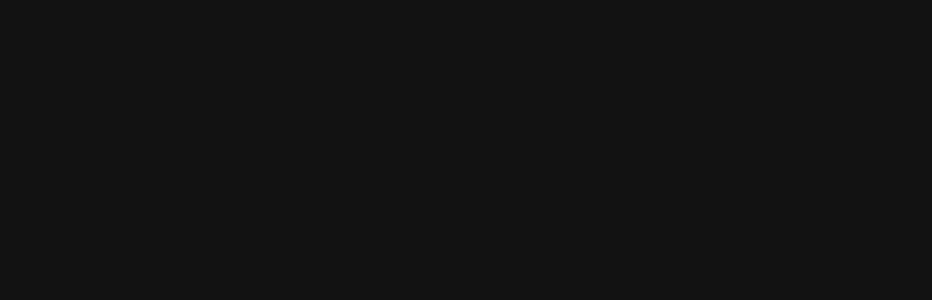
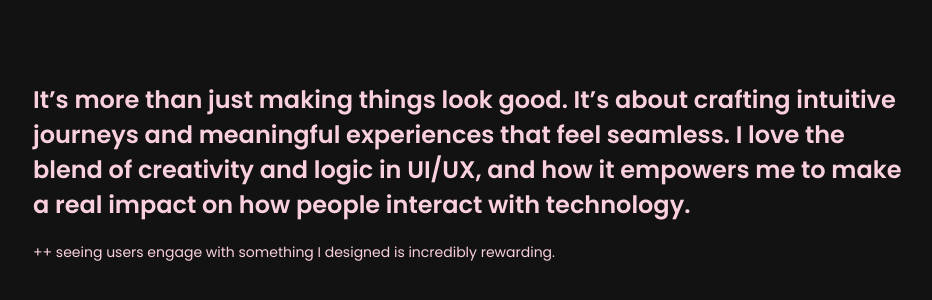
Before and after one commit to marianadine/mariafaye, a React (Create React App) app: page /works in a window 1280 px wide. Shown: the part 98-398 px from the top of the page, without its empty margins (167-1099 px from the left). Built offline with nearby package versions, Linux system fonts and the light colour scheme; a web font is replaced by a local one.

Commit message:
Work: Section 1

```diff
--- a/src/components/Home.jsx
+++ b/src/components/Home.jsx
@@ -16,7 +16,7 @@ import catch4 from '../imgs/catch4.png';
 
 const Home = () => {
   return (
-    <div className='background'>
+    <div>
       <section className='home-section1'>
         <p className='regular-black'>Hi, I’m Nadine</p>
         <div className='home-section1-right'>
--- a/src/components/Works.jsx
+++ b/src/components/Works.jsx
@@ -1,9 +1,15 @@
 import React from 'react'
+
+import '../styles/CommonStyles.css';
+import '../styles/WorkStyles.css';
 
 const Works = () => {
   return (
     <div>
-
+      <section className='work-section1'>
+        <h1 className='semibold'>It’s more than just making things look good. It’s about crafting intuitive journeys and meaningful experiences that feel seamless. I love the blend of creativity and logic in UI/UX, and how it empowers me to make a real impact on how people interact with technology.</h1>
+        <p className='regular'>++ seeing users engage with something I designed is incredibly rewarding.</p>
+      </section>
     </div>
   )
 }
--- /dev/null
+++ b/src/styles/WorkStyles.css
@@ -0,0 +1,5 @@
+.work-section1 {
+    padding: 160px 200px;
+    margin-bottom: 50px;
+    color: #FAD0DE;
+}
```
